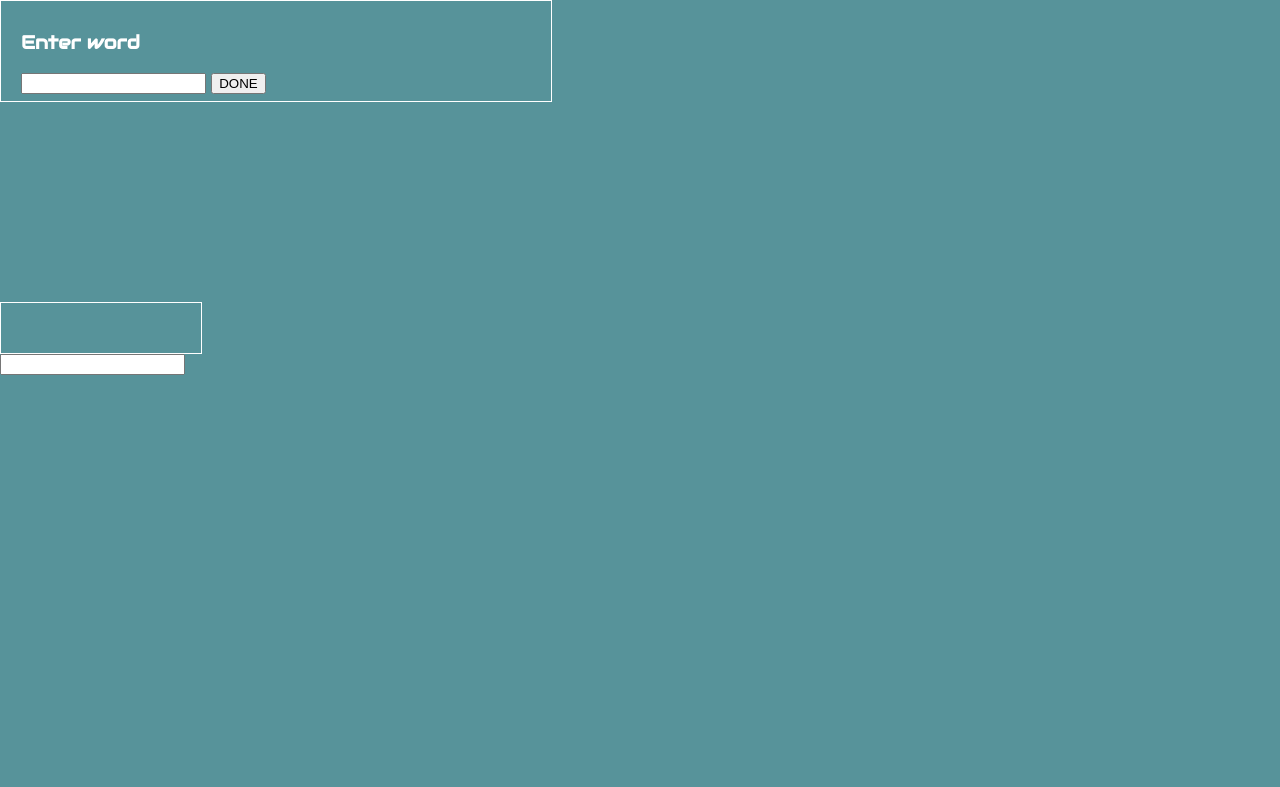
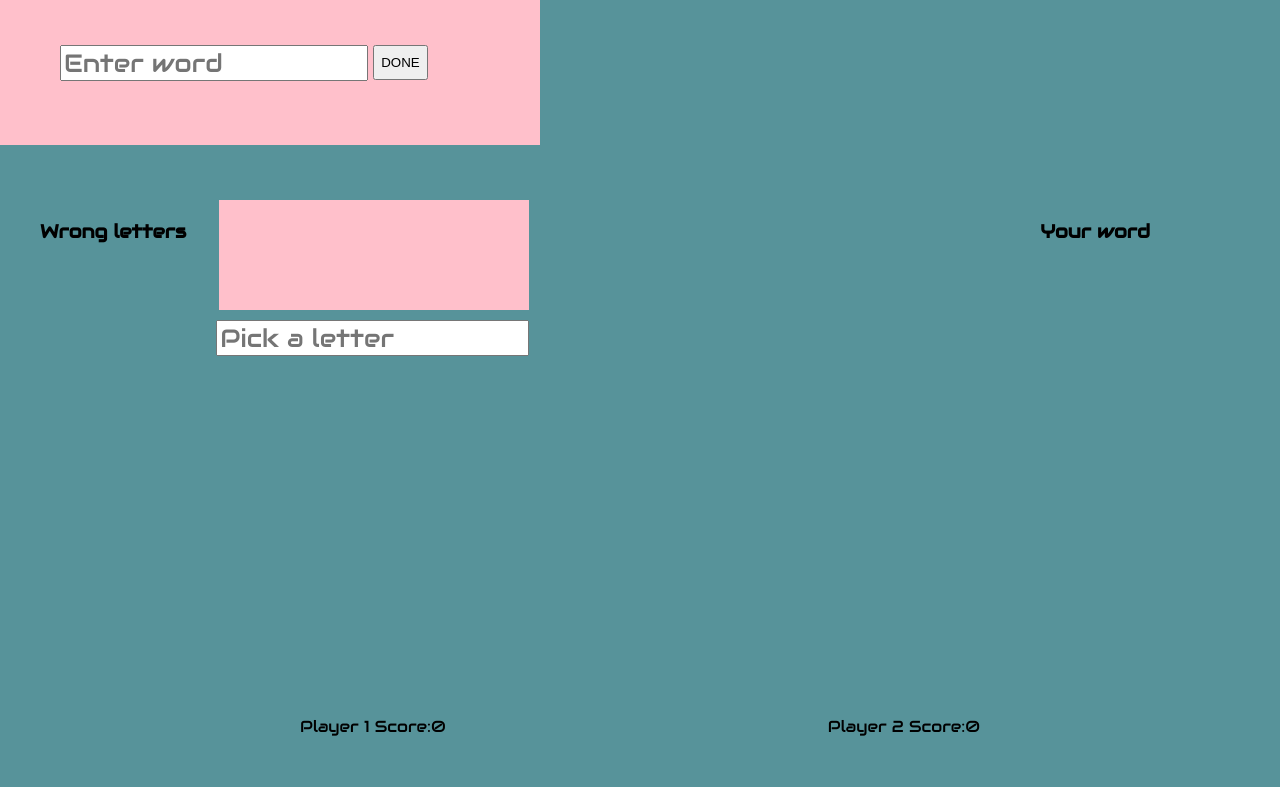
Before and after one commit to kevindicke/Hang-Man, a plain HTML site: page index.html in a window 1280 px wide. Shown: the top 787 px of the page. Drawn offline with nearby package versions, Linux system fonts and the light colour scheme.

Commit message:
styling changes and js touch ups

```diff
--- a/index.html
+++ b/index.html
@@ -7,8 +7,8 @@
   </head>
   <body>
     <form class="wordform" action="index.html" method="post">
-      <h3 class="word">Enter word</h3>
-      <input class="input" type="text" name="" value="">
+      <!-- <h3 class="word">Enter word</h3> -->
+      <input class="input" type="text" name="" value="" placeholder="Enter word">
       <button class="btn" type="submit" name="button">DONE</button>
     </form>
     <div class="container">
@@ -21,10 +21,13 @@
           <div id="left-leg" class="display"></div>
           <div id="right-leg" class="display"></div>
         </div>
-        <div class="dashes"></div>
+        <!-- <div class="dashes">_ _ _ _ _</div> -->
       </div>
+      <h3 id="urWord">Your word</h3>
+      <div class="dashes"></div>
+      <h3 id="wrong">Wrong letters</h3>
+      <input class="letterInput" type="text" name="" value="" placeholder="Pick a letter">
       <div class="missed"></div>
-      <input class="letterInput" type="text" name="" value="">
     </div>
     <div class="player1">
       <p class="name" id="p1">Player 1</p>
--- a/main.js
+++ b/main.js
@@ -42,6 +42,10 @@ function letterCheck() {
         $('.missed').append('<span>' + $('.letterInput').val() + '</span>')
         score()
     }
+    if ($('.dashes').text() == currentPlayer.word) {
+        switchPlayer()
+        restBoard()
+    }
     $('.letterInput').val('')
     displayParts()
 }
@@ -61,6 +65,7 @@ function displayParts() {
     } else if ($('.missed span').length == 6) {
         $('#right-leg').attr('class', '')
         switchPlayer()
+        restBoard()
     }
 }
 //***************************************************
@@ -74,14 +79,18 @@ function score() {
 function switchPlayer() {
     if (currentPlayer == players.player2) {
         currentPlayer = players.player1
+    } else if (currentPlayer == players.player1) {
+        winnerDisplay()
     }
 }
 //***************************************************
 //Display winner
 function winnerDisplay() {
-    if (players.player1.score && players.player2.score > 0) {
+    if (players.player1.score && players.player2.score >= 0) {
         if (players.player1.score > players.player2.score) {
             console.log('Player 2 wins')
+        } else if (players.player1.score == players.player2.score) {
+            console.log("It's a tie!")
         } else {
             console.log('Player 1 wins')
         }
@@ -91,20 +100,24 @@ function winnerDisplay() {
 //***************************************************
 //Clears board once players are switched
 function restBoard() {
-    $('#head').attr('class', 'none')
-    $('#body').attr('class', 'none')
-    $('#left-arm').attr('class', 'none')
-    $('#right-arm').attr('class', 'none')
-    $('#left-leg').attr('class', 'none')
-    $('#right-leg').attr('class', 'none')
+    $('.missed').empty()
+    $('.input').val('')
+    $('.dashes').empty()
+    $('.wordform').css('display', '')
+    $('#head').attr('class', 'display')
+    $('#body').attr('class', 'display')
+    $('#left-arm').attr('class', 'display')
+    $('#right-arm').attr('class', 'display')
+    $('#left-leg').attr('class', 'display')
+    $('#right-leg').attr('class', 'display')
 
 }
 /*Things to do:
 Changing score...done
 Put player into objects...done
-Switch players
+Switch players...done
 Display winner
-Clear board
+Clear board...done
 Clean up code
 Find/Make gallows
 Finish design
--- a/styles.css
+++ b/styles.css
@@ -1,74 +1,88 @@
 @import url('https://fonts.googleapis.com/css?family=Audiowide');
-body{
+body {
     margin: 0;
     background-color: #57939A;
+    font-family: 'Audiowide', cursive;
 }
-h1{
+
+h1 {
     margin-top: 90px;
     float: right;
     font-size: 45px;
     color: white;
     font-family: 'Audiowide', cursive;
 }
-.gallows{
+
+.gallows {
     width: 200px;
     height: 200px;
     margin: 0 auto;
 }
-.container{
+
+.container {
     width: 1600px;
     height: 700px;
     margin: 0 auto
 }
-.word{
+
+.word {
     color: white;
 }
-.wordform{
-  height: 80px;
-  width: 510px;
-  border: 1px solid white;
-  padding: 10px 20px;
+
+.wordform {
+    height: 100px;
+    width: 500px;
+    padding: 45px 20px 0px;
     font-family: 'Audiowide', cursive;
+    float: left;
+    background-color: pink;
 }
-.player1{
+
+.player1 {
     display: inline-block;
     float: left;
     margin-left: 300px;
 }
-.player2{
+
+.player2 {
     display: inline-block;
     float: right;
     margin-right: 300px;
 }
-.score{
-  display: inline-block;
 
-}
-.name{
+.score {
     display: inline-block;
 }
-.human{
+
+.name {
+    display: inline-block;
+}
+
+.human {
     margin: 0 auto;
     height: 190px;
     width: 95;
-  position: fixed;
-  top: 300px;
+    position: relative;
+    top: 400px;
+    text-align: center;
+}
 
-}
-#head{
+#head {
     border: 2px solid white;
     border-radius: 100%;
     height: 40px;
     width: 30px;
     margin: 0 auto;
 }
-#body{
+
+#body {
     height: 80px;
     width: 0;
     border: 1px solid white;
     margin: 0 auto;
 }
-#left-arm{
+
+#left-arm {
     position: relative;
     height: 45px;
     width: 0;
@@ -78,7 +92,8 @@ h1{
     left: -12px;
     margin: 0 auto;
 }
-#right-arm{
+
+#right-arm {
     position: relative;
     height: 45px;
     width: 0;
@@ -88,7 +103,8 @@ h1{
     left: 12px;
     margin: 0 auto;
 }
-#left-leg{
+
+#left-leg {
     position: relative;
     height: 45px;
     width: 0;
@@ -98,7 +114,8 @@ h1{
     left: -12px;
     margin: 0 auto;
 }
-#right-leg{
+
+#right-leg {
     position: relative;
     height: 45px;
     width: 0;
@@ -108,17 +125,70 @@ h1{
     left: 12px;
     margin: 0 auto;
 }
-.dashes{
+
+.dashes {
     font-family: 'Audiowide', cursive;
     color: white;
     font-size: 30px;
+    width: 300px;
+    text-align: center;
+    float: right;
+    position: relative;
+    margin-right: 40px;
+}
 
+.missed {
+    height: 100px;
+    width: 300px;
+    background-color: pink;
+    position: relative;
+    float: left;
+    margin-left: 40px;
+    padding: 5px;
+    left: -320px;
 }
-.missed{
-  height: 50px;
-  width: 200px;
-  border: 1px solid white;
-}
+
+
 .display{
   display: none;
 }
+
+#urWord {
+    text-align: center;
+    float: right;
+    position: relative;
+    /*margin-right: 40px;*/
+    right: 450px;
+}
+
+#wrong {
+    position: relative;
+    float: left;
+    margin-left: 40px;
+}
+
+.input {
+  margin-left: 40px;
+    height: 30px;
+    width: 300px;
+    font-size: 25px;
+    font-family: 'Audiowide', cursive;
+}
+
+.btn {
+    position: relative;
+    height: 35px;
+    top: -5px;
+    ;
+}
+
+.letterInput {
+    height: 30px;
+    width: 305px;
+    font-size: 25px;
+    font-family: 'Audiowide', cursive;
+    float: left;
+    position: relative;
+    top: 120px;
+    left: 30px;
+}
```
Lines whose indentation alone changed are shown as unchanged.
